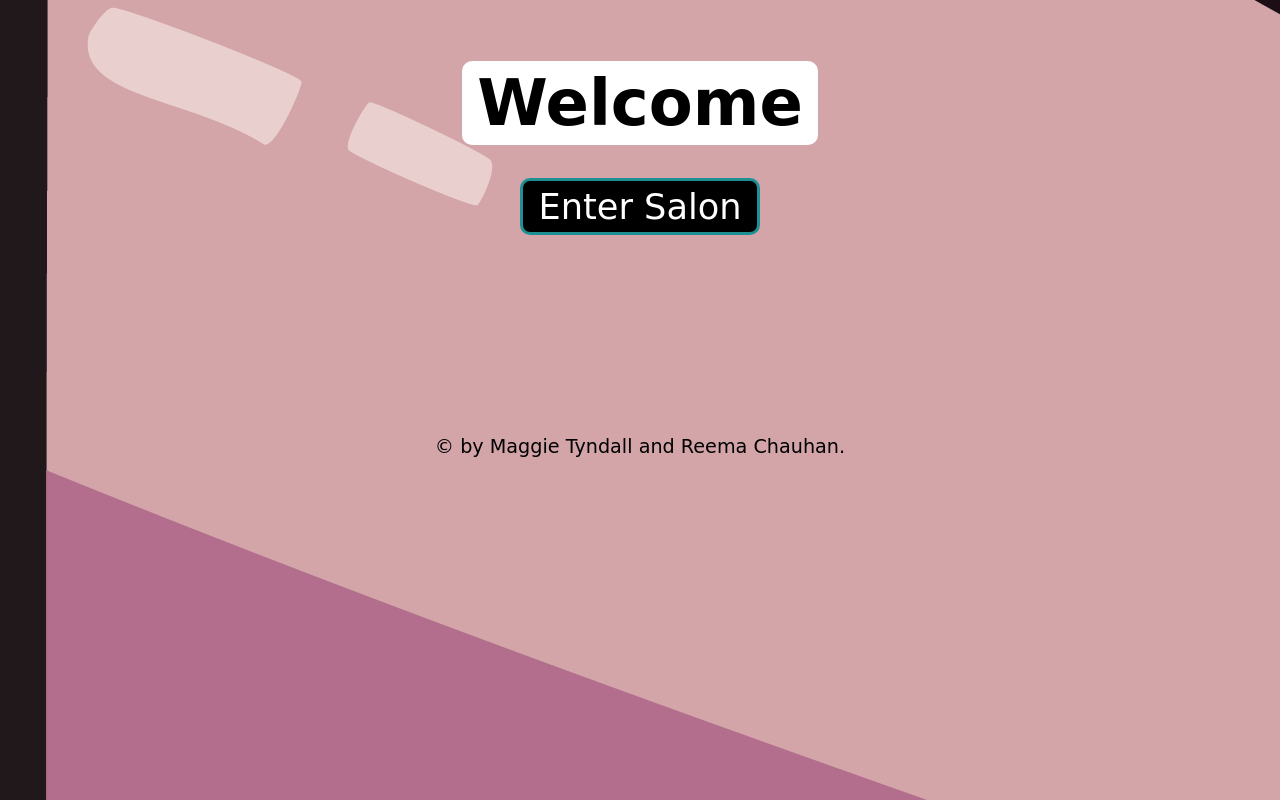
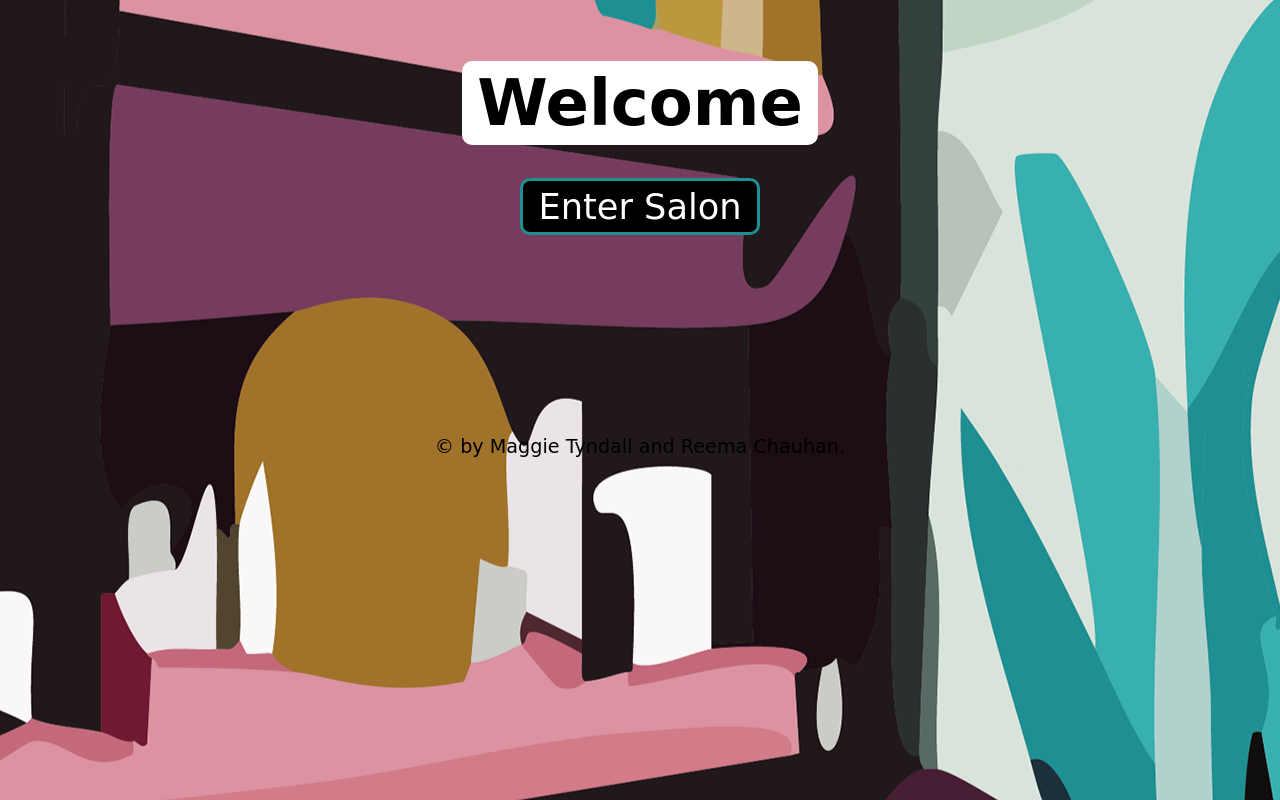
Before and after one commit to ProfessorKolodziej/final-project-fall-2022-let-s-paint-some-nails, a website: page src/index.html in a window 1280 px wide. Drawn offline with Linux system fonts and the light colour scheme; a web font is replaced by a local one.

Commit message:
changed images

```diff
--- a/src/css/style.css
+++ b/src/css/style.css
@@ -1,9 +1,6 @@
 /* main */
 /* use this section for styles that will stay the same across all screen sizes */
 
-body {
-	background-image: url(../images/nail-salons.png);
-  }
 
   .arrow {
 	max-width: 3%;
@@ -68,14 +65,32 @@ body {
 
   @media only screen and (min-width: 320px) { /* mobile phone portrait view */
 
+	html {
+	background-position: center;
+	background-image: url(../images/salon-1125x2436.png);
+	}
+
+
 	 }  /* DON'T DELETE */
 
 
   @media only screen and (min-width: 768px) { /* tablet portrait view */
 
+	html {
+		background-position: center;
+		background-image: url(../images/salon-800x1280.png);
+		}
+
+
 	}  /* DON'T DELETE */
 
   @media only screen and (min-width: 1024px) { /* computer widescreen view */
+
+	html {
+		background-position: center;
+		background-image: url(../images/salon-2048x1536.png);
+		}
+
 
 	 h1 {
 	  font-size: 5em;
```
Also changed, not shown: src/images/salon-1125x2436.png (added), src/images/salon-2048x1536.png (added), src/images/salon-800x1280.png (added).
